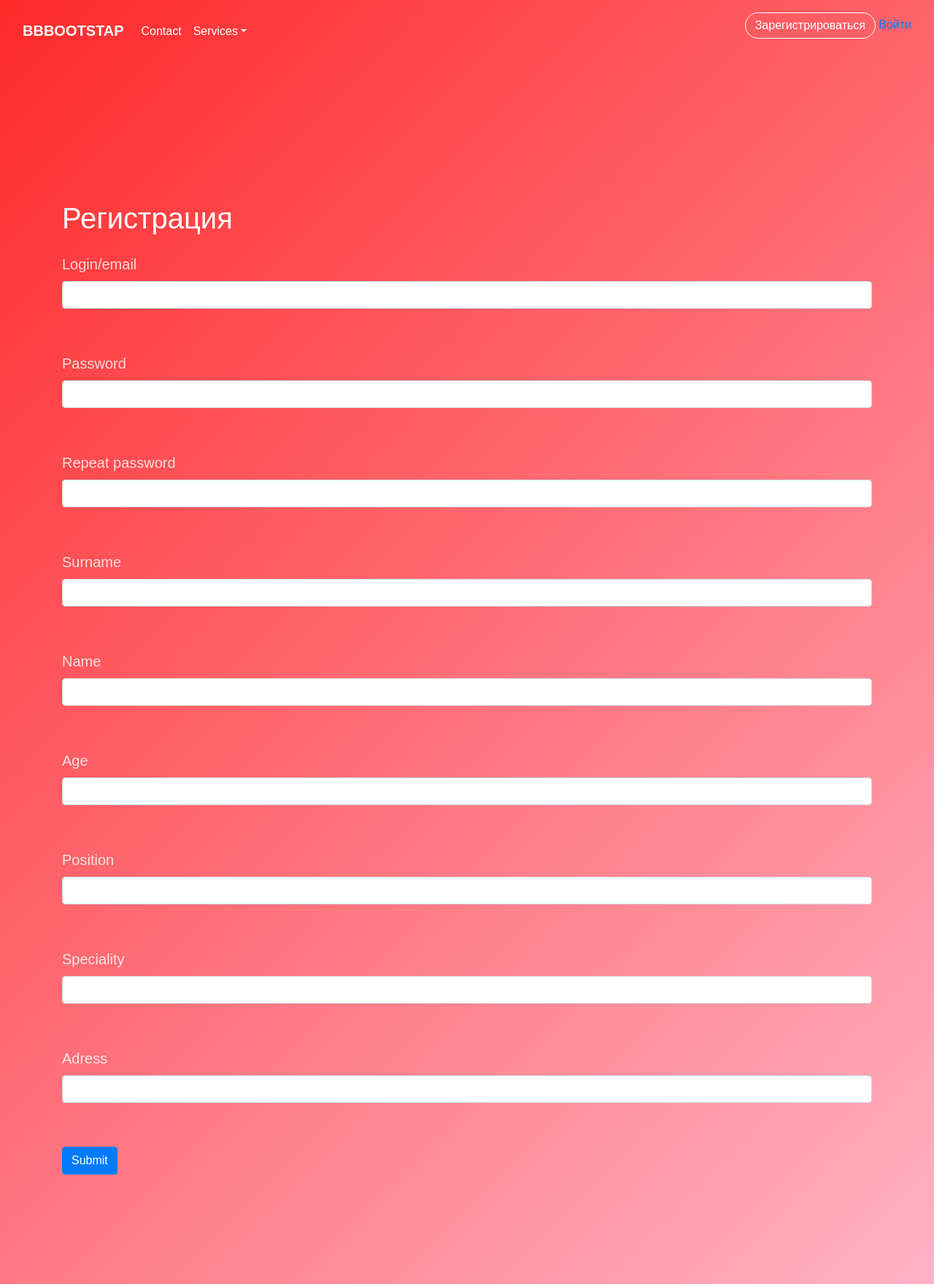
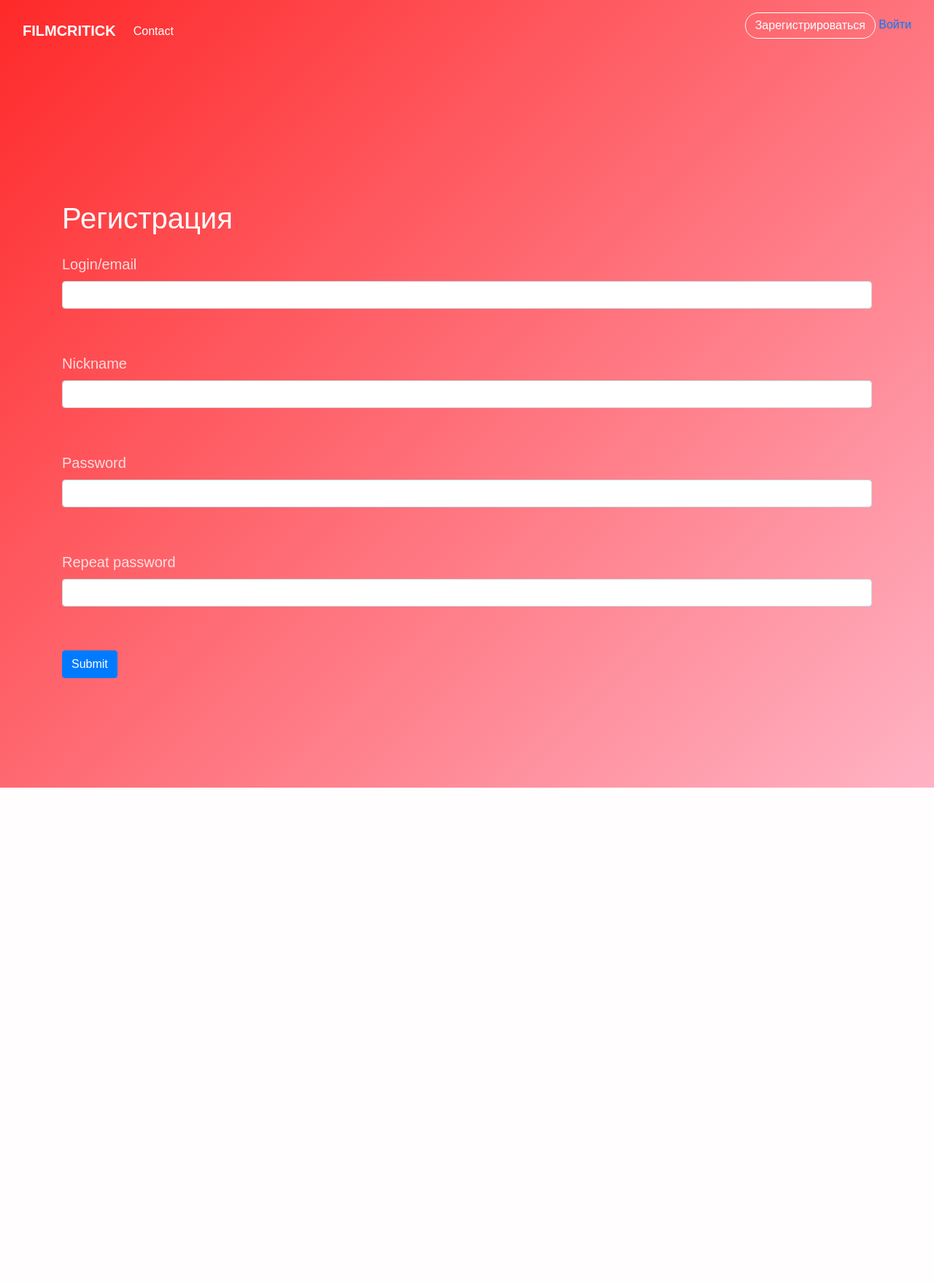
Before and after one commit to MarkusMagpie/final_project, a Flask app: page /register in a window 1280 px wide. Shown: the whole page at 73% size. After the commit the page ends 1079 px from the top, so only its background shows below. Run offline with Flask 3, Linux system fonts and the light colour scheme; some libraries are stand-ins or nearby versions.

Commit message:
User Profile Page -made

```diff
--- a/forms/user.py
+++ b/forms/user.py
@@ -5,15 +5,11 @@ from wtforms.validators import DataRequired
 
 
 class RegisterForm(FlaskForm):
+    nickname = StringField('Nickname', validators=[DataRequired()])
     email = EmailField('Login/email', validators=[DataRequired()])
     password = PasswordField('Password', validators=[DataRequired()])
     password_again = PasswordField('Repeat password', validators=[DataRequired()])
-    surname = StringField('Surname', validators=[DataRequired()])
-    name = StringField('Name', validators=[DataRequired()])
-    age = StringField('Age', validators=[DataRequired()])
-    position = StringField('Position', validators=[DataRequired()])
-    speciality = StringField('Speciality', validators=[DataRequired()])
-    address = StringField('Adress', validators=[DataRequired()])
+    # name = StringField('Name', validators=[DataRequired()])
     submit = SubmitField('Submit')
 
 
--- a/main.py
+++ b/main.py
@@ -98,6 +98,16 @@ def index():
     return render_template("index.html", news=news)
 
 
+@app.route("/profile/<nickname>")
+def profile(nickname):
+    db_sess = db_session.create_session()
+    # if current_user.is_authenticated:
+    users = db_sess.query(User).filter(User.nickname == nickname).first()
+    # else:
+    # news = db_sess.query(News).filter(News.is_private != True)
+    return render_template("user_profile.html", user=users)
+
+
 @app.route('/register', methods=['GET', 'POST'])
 def reqister():
     form = RegisterForm()
@@ -111,12 +121,7 @@ def reqister():
                                    message="Такой пользователь уже есть")
         user = User(
             hashed_password=form.password.data,
-            name=form.name.data,
-            surname=form.surname.data,
-            address=form.address.data,
-            speciality=form.speciality.data,
-            age=form.age.data,
-            position=form.position.data,
+            nickname=form.nickname.data,
             email=form.email.data
         )
         user.set_password(form.password.data)
--- a/templates/base.html
+++ b/templates/base.html
@@ -15,20 +15,20 @@
 <!--<header>-->
     <div class="header-blue">
         <nav class="navbar navbar-light navbar-expand-md navigation-clean-search">
-                <div class="container-fluid"><a class="navbar-brand" href="/">BBBOOTSTAP</a><button data-toggle="collapse" class="navbar-toggler" data-target="#navcol-1"><span class="sr-only">Toggle navigation</span><span class="navbar-toggler-icon"></span></button>
+                <div class="container-fluid"><a class="navbar-brand" href="/">FILMCRITICK
+                                    </a><button data-toggle="collapse" class="navbar-toggler" data-target="#navcol-1"><span class="sr-only">Toggle navigation</span><span class="navbar-toggler-icon"></span></button>
                     <div class="collapse navbar-collapse"
                         id="navcol-1">
                         <ul class="nav navbar-nav">
                             <li class="nav-item" role="presentation"><a class="nav-link" href="#">Contact</a></li>
-                            <li class="nav-item dropdown"><a class="dropdown-toggle nav-link" data-toggle="dropdown" aria-expanded="false" href="#">Services</a>
-                                <div class="dropdown-menu" role="menu"><a class="dropdown-item" role="presentation" href="#">Logo design</a><a class="dropdown-item" role="presentation" href="#">Banner design</a><a class="dropdown-item" role="presentation" href="#">content writing</a></div>
-                            </li>
                         </ul>
                         <form class="form-inline mr-auto" target="_self">
                             <div class="form-group"><label for="search-field"><i class="fa fa-search text-white"></i></label><input class="form-control search-field" type="search" id="search-field" name="search"></div>
                         </form>
                         {% if current_user.is_authenticated %}
-                            <a class="navbar-brand" href="/logout">{{ current_user.name }}</a>
+                            <li class="nav-item dropdown" style="list-style-type: none; right: 3%;"><a class="dropdown-toggle nav-link" data-toggle="dropdown" aria-expanded="false" href="#">{{ current_user.nickname }}</a>
+                                <div class="dropdown-menu" role="menu"><a class="dropdown-item" role="presentation" href="/profile/{{ current_user.nickname }}">Об аккаунте</a><a class="dropdown-item" role="presentation" href="#">Banner design</a><a class="dropdown-item" role="presentation" href="/logout">Выйти</a></div>
+                            </li>
                         {% else %}
                             <p>
                                 <a class="btn btn-light action-button" role="button" href="/register">Зарегистрироваться</a>
--- a/templates/register.html
+++ b/templates/register.html
@@ -14,6 +14,17 @@
     </p>
     {% endfor %}
     </p>
+
+    <p>
+        {{ form.nickname.label }}<br>
+        {{ form.nickname(class="form-control") }}<br>
+        {% for error in form.nickname.errors %}
+    <p class="alert alert-danger" role="alert">
+        {{ error }}
+    </p>
+    {% endfor %}
+    </p>
+
     <p>
         {{ form.password.label }}<br>
         {{ form.password(class="form-control", type="password") }}<br>
@@ -32,66 +43,7 @@
     </p>
     {% endfor %}
     </p>
-    <p>
-        {{ form.surname.label }}<br>
-        {{ form.surname(class="form-control") }}<br>
-        {% for error in form.surname.errors %}
-    <p class="alert alert-danger" role="alert">
-        {{ error }}
-    </p>
-    {% endfor %}
-    </p>
 
-    <p>
-        {{ form.name.label }}<br>
-        {{ form.name(class="form-control") }}<br>
-        {% for error in form.name.errors %}
-    <p class="alert alert-danger" role="alert">
-        {{ error }}
-    </p>
-    {% endfor %}
-    </p>
-
-    <p>
-        {{ form.age.label }}<br>
-        {{ form.age(class="form-control") }}<br>
-        {% for error in form.age.errors %}
-    <p class="alert alert-danger" role="alert">
-        {{ error }}
-    </p>
-    {% endfor %}
-    </p>
-
-    <p>
-        {{ form.position.label }}<br>
-        {{ form.position(class="form-control") }}<br>
-        {% for error in form.position.errors %}
-    <p class="alert alert-danger" role="alert">
-        {{ error }}
-    </p>
-    {% endfor %}
-    </p>
-
-    <p>
-        {{ form.speciality.label }}<br>
-        {{ form.speciality(class="form-control") }}<br>
-        {% for error in form.speciality.errors %}
-    <p class="alert alert-danger" role="alert">
-        {{ error }}
-    </p>
-    {% endfor %}
-    </p>
-
-    <p>
-        {{ form.address.label }}<br>
-        {{ form.address(class="form-control") }}<br>
-        {% for error in form.address.errors %}
-    <p class="alert alert-danger" role="alert">
-        {{ error }}
-    </p>
-    {% endfor %}
-
-    </p>
 
     <p>{{ form.submit(type="submit", class="btn btn-primary") }}</p>
     {{message}}
```
Also changed, not shown: data/users.py (+1 -6 lines), static/css/style.css (+54 -0 lines), templates/user_profile.html (added, +79 -0 lines), db/blogs.db.
